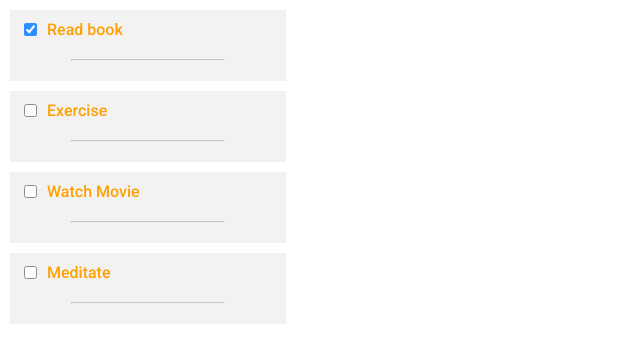
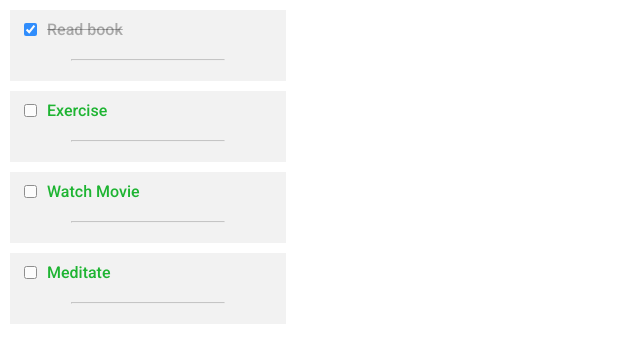
Before and after one commit to javadebadi/ToDo-reactjs, a React (Create React App) app: page / in a window 1280 px wide. Shown: the top 362 px of the page, without its empty margins (0-640 px from the left). Built offline with nearby package versions, Linux system fonts and the light colour scheme.

Commit message:
Update: updated TodoItem to have conditional rendering. When a todo item is done, we give other style to the item, it's color is gray and there is a line through that.

```diff
--- a/src/TodoItem.js
+++ b/src/TodoItem.js
@@ -2,6 +2,17 @@ import React from 'react'
 
 
 function TodoItem (props) {
+
+  let styleDone = {
+    color: "rgba(0,0,0,0.3)",
+    textDecoration: "line-through"
+  }
+
+  let styleNotDone = {
+    color: "rgba(30,180,50,1)"
+  }
+
+  let style = props.data.done ? styleDone : styleNotDone
 
   return (
     <div className="todo-item">
@@ -10,7 +21,7 @@ function TodoItem (props) {
         onChange={ () => props.onchange(props.data.id)}
         checked={props.data.done}
       />
-      <label className="todo-item-label">
+      <label className="todo-item-label" style={style}>
         {props.data.name}
       </label>
       <br/>
```
